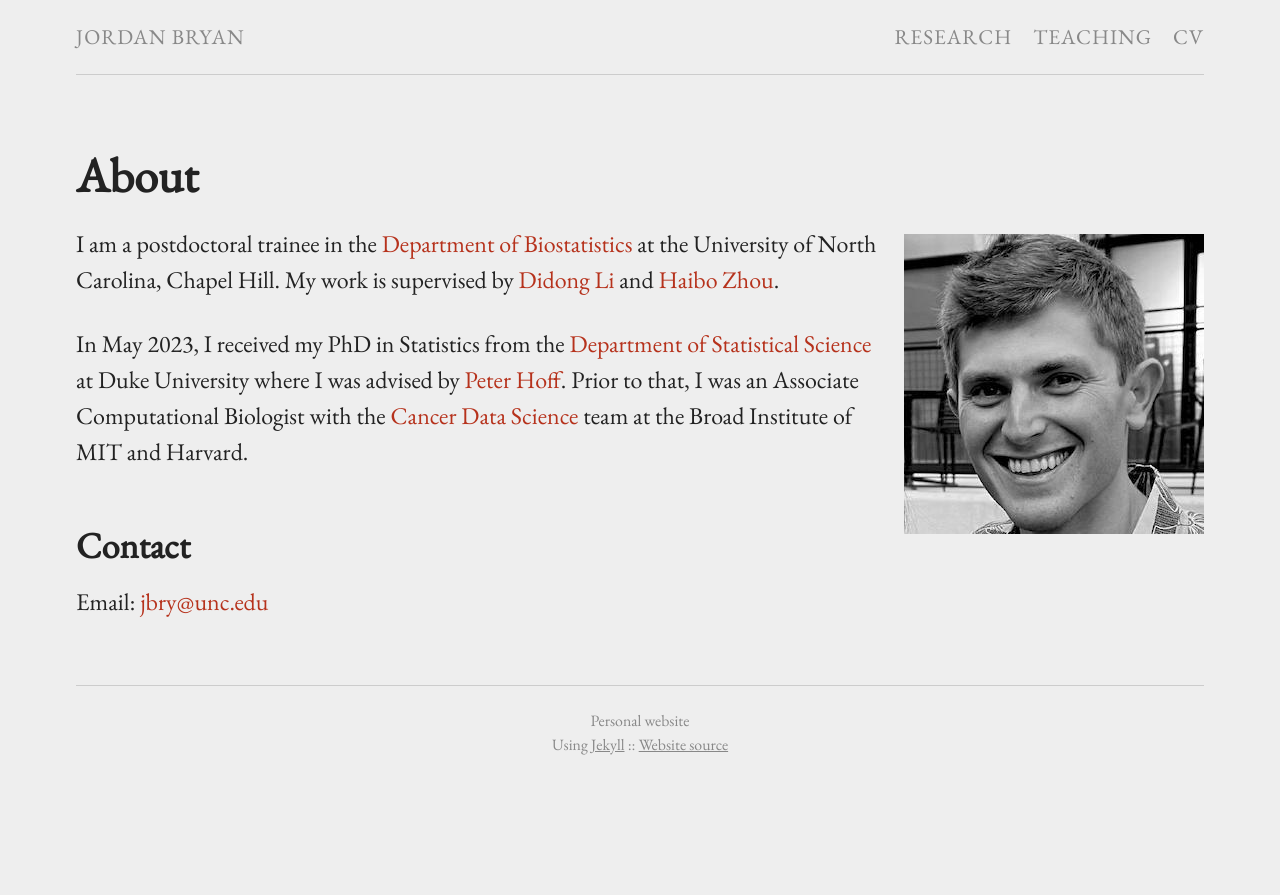
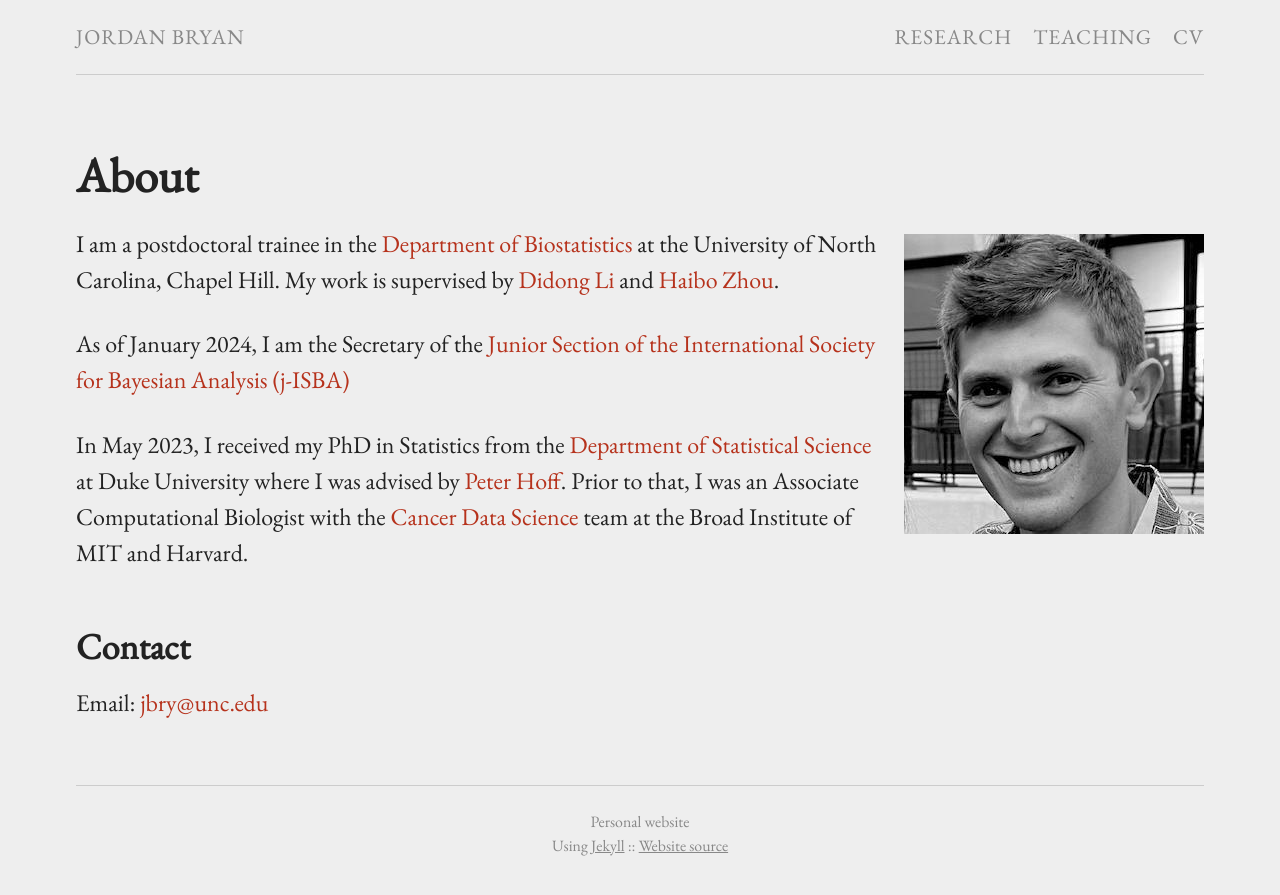
Before and after one commit to j-g-b/j-g-b.github.io, a Jekyll site: the page built from index.md, in a window 1280 px wide. Shown: the top 895 px of the page. Built offline with Jekyll 4.4.1, drawn with Linux system fonts in a browser that asks for light colours.

Commit message:
adding info

```diff
--- a/index.md
+++ b/index.md
@@ -7,6 +7,8 @@ permalink: /
 {% include image.html url="assets/img/headshot.jpeg" caption="" max_width="100px" align="right" %}
 
 I am a postdoctoral trainee in the [Department of Biostatistics](https://sph.unc.edu/bios/biostatistics/) at the University of North Carolina, Chapel Hill. My work is supervised by [Didong Li] and [Haibo Zhou].
+
+As of January 2024, I am the Secretary of the [Junior Section of the International Society for Bayesian Analysis (j-ISBA)](https://j-isba.github.io/index.html)
 
 In May 2023, I received my PhD in Statistics from the [Department of Statistical Science](https://stat.duke.edu) at Duke University where I was advised by [Peter Hoff]. Prior to that, I was an Associate Computational Biologist with the [Cancer Data Science](http://cancerdatascience.org) team at the Broad Institute of MIT and Harvard.
 
```
